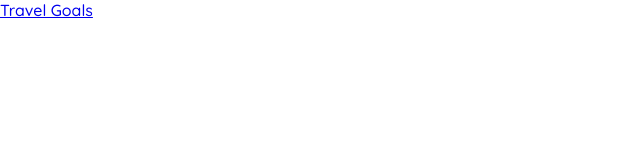
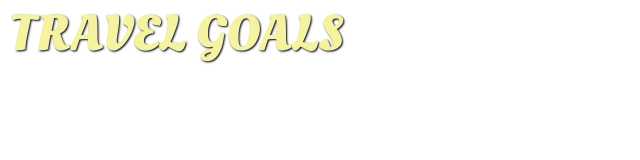
Before and after one commit to VKrieger/Travel-Site, a plain HTML site: page index.html in a window 1280 px wide. Shown: the whole page, without its empty margins (0-640 px from the left). Drawn offline with Linux system fonts and the light colour scheme.

Commit message:
added logo styles

```diff
--- a/shared.css
+++ b/shared.css
@@ -2,3 +2,13 @@ body {
     font-family: "Quicksand", sans-serif;
     margin: 0;
 }
+
+#page-logo a {
+    padding: 10px;
+    font-family: "Oleo Script", sans-serif;
+    color: rgb(245, 243, 160);
+    font-size: 50px;
+    text-decoration: none;
+    text-transform: uppercase;
+    text-shadow: 1px 1px 2px rgb(0, 0, 0);
+}
```
